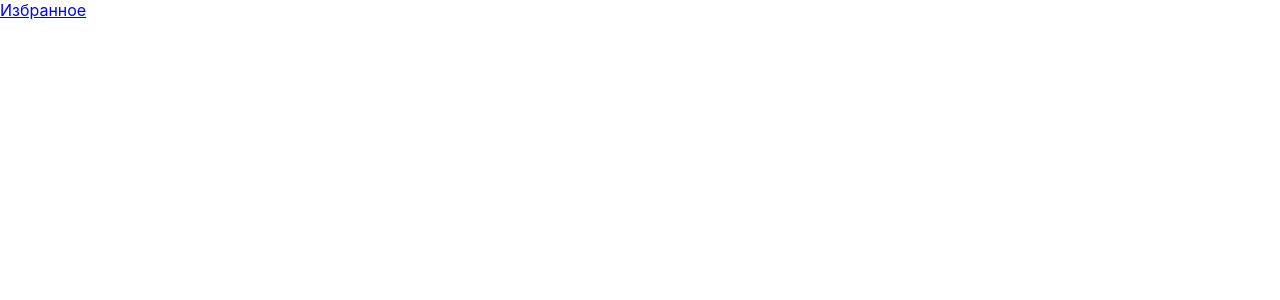
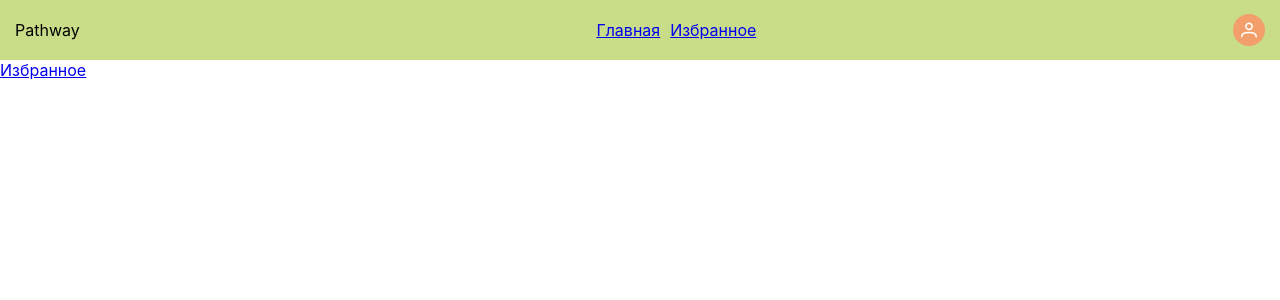
Before and after one commit to Yaroslav810/bd-front, a React (Create React App) app: page / in a window 1280 px wide. Shown: the top 300 px of the page. Built offline with nearby package versions, Linux system fonts and the light colour scheme; the HTML template or start-up script is replaced by a standard one.

Commit message:
Добавил sidebar, вынес роутинги, добавил возможность использовать css модули

```diff
--- a/src/App.tsx
+++ b/src/App.tsx
@@ -1,23 +1,13 @@
 import React from 'react'
-import { RouterProvider, createBrowserRouter } from 'react-router-dom'
-import { Main } from './pages/main/Main'
-import { Favorites } from './pages/favorites/Favorites'
-
-const router = createBrowserRouter([
-  {
-    path: '/',
-    element: <Main/>
-  },
-  {
-    path: '/fav',
-    element: <Favorites/>
-  }
-])
+import { RouterProvider } from 'react-router-dom'
+import { Sidebar } from './common/sidebar/Sidebar'
+import { getRouter } from './routes/routes'
 
 function App () {
   return (
       <div>
-          <RouterProvider router={router}/>
+          <Sidebar />
+          <RouterProvider router={getRouter()}/>
       </div>
   )
 }
--- /dev/null
+++ b/src/common/sidebar/Sidebar.module.css
@@ -0,0 +1,16 @@
+.sidebar {
+    display: flex;
+    align-items: center;
+    justify-content: space-between;
+    padding: 0 15px;
+    height: 60px;
+    background: #C9DC87;
+}
+
+.menu > * {
+    margin-left: 10px;
+}
+
+.menu > *:first-child {
+    margin-left: 0;
+}
--- /dev/null
+++ b/src/common/sidebar/Sidebar.tsx
@@ -0,0 +1,69 @@
+import styles from './Sidebar.module.css'
+import 'primeicons/primeicons.css'
+import 'primereact/resources/themes/lara-light-indigo/theme.css'
+import 'primereact/resources/primereact.css'
+import { Avatar } from 'primereact/avatar'
+import { useRef } from 'react'
+import { Menu } from 'primereact/menu'
+
+const HEIGHT_SIDEBAR = 60
+
+function Sidebar () {
+  const menu = useRef(null)
+  const items = [
+    {
+      label: 'Options',
+      items: [
+        {
+          label: 'Update',
+          icon: 'pi pi-refresh',
+          command: () => {}
+        },
+        {
+          label: 'Delete',
+          icon: 'pi pi-times',
+          command: () => {}
+        }
+      ]
+    },
+    {
+      label: 'Navigate',
+      items: [
+        {
+          label: 'React Website',
+          icon: 'pi pi-external-link',
+          url: 'https://reactjs.org/'
+        },
+        {
+          label: 'Router',
+          icon: 'pi pi-upload',
+          command: () => {}
+        }
+      ]
+    }
+  ]
+
+  return <div className={styles.sidebar}>
+      <p>Pathway</p>
+      <menu className={styles.menu}>
+          <a href="/">Главная</a>
+          <a href="/fav">Избранное</a>
+      </menu>
+      <div>
+          <Menu model={items} popup ref={menu} id="popup_menu" />
+          <Avatar
+              icon="pi pi-user"
+              className="mr-2"
+              style={{ backgroundColor: '#f29f6b', color: '#ffffff' }}
+              shape="circle"
+              onClick={event => (menu?.current as any).toggle(event)}
+              aria-controls="popup_menu" aria-haspopup
+          />
+      </div>
+  </div>
+}
+
+export {
+  HEIGHT_SIDEBAR,
+  Sidebar
+}
--- /dev/null
+++ b/src/routes/routes.tsx
@@ -0,0 +1,23 @@
+import { RouteObject } from 'react-router'
+import { Favorites } from '../pages/favorites/Favorites'
+import { Main } from '../pages/main/Main'
+import { createBrowserRouter } from 'react-router-dom'
+
+const routes: RouteObject[] = [
+  {
+    path: '/',
+    element: <Main/>
+  },
+  {
+    path: '/fav',
+    element: <Favorites/>
+  }
+]
+
+function getRouter () {
+  return createBrowserRouter(routes)
+}
+
+export {
+  getRouter
+}
--- a/tsconfig.json
+++ b/tsconfig.json
@@ -21,6 +21,6 @@
     "jsx": "react-jsx"
   },
   "include": [
-    "src"
+    ".",
   ]
 }
--- /dev/null
+++ b/typings.d.ts
@@ -0,0 +1 @@
+declare module '*.module.css'
```
Also changed, not shown: .eslintrc.json, 2 other files (tests, documents, lock files or other folders).
